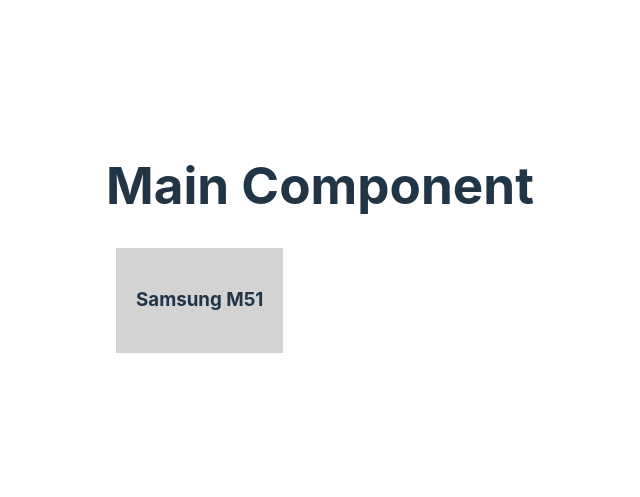
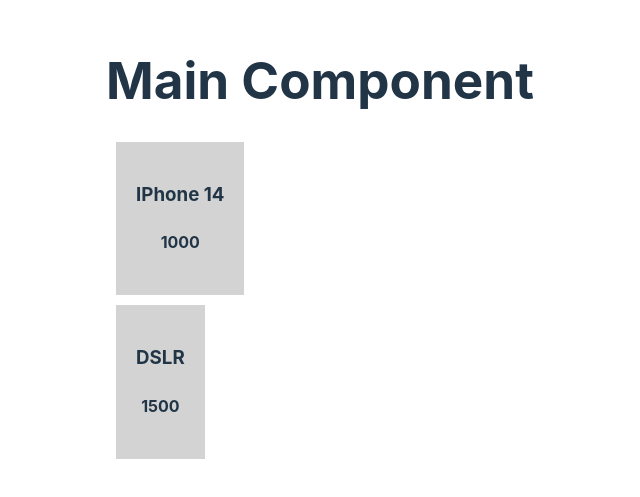
Before and after one commit to ggrossvi/product-react-demo, a React (Vite) app: page / in a window 1280 px wide. Shown: the part 157-654 px from the top of the page, without its empty margins (320-960 px from the left). Built offline with nearby package versions, Linux system fonts and the light colour scheme.

Commit message:
use props name and price

```diff
--- a/src/App.jsx
+++ b/src/App.jsx
@@ -9,7 +9,8 @@ function App() {
   return (
     <>
       <h1>Main Component</h1>
-      <Product />
+      <Product name = "IPhone 14" price = "1000" />
+      <Product name = "DSLR" price = "1500" />
 
     </>
   )
--- a/src/Product.jsx
+++ b/src/Product.jsx
@@ -1,11 +1,13 @@
 
 
-function Product(){
+function Product(props){
+    console.log(props)
 
 
     return(
         <div className="product">
-            <h3>Samsung M51</h3>
+            <h3>{props.name}</h3>
+            <h4>{props.price}</h4>
         </div>
     )
 }
```
Also changed, not shown: 1 other file (tests, documents, lock files or other folders).
